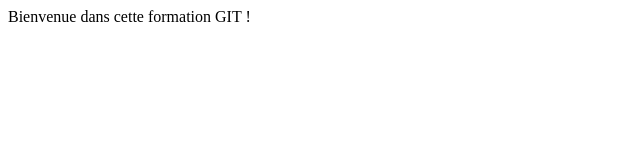
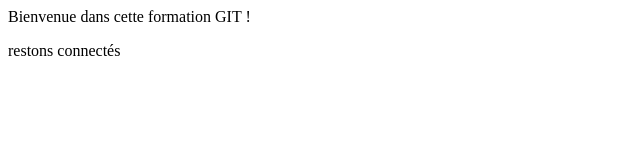
Before and after one commit to berthoni-passo/projet1, a plain HTML site: page index.html in a window 1280 px wide. Shown: the full height of the page, 0-640 px from the left. Drawn offline with Linux system fonts and the light colour scheme.

Commit message:
modification du fichier index

```diff
--- a/index.html
+++ b/index.html
@@ -16,6 +16,9 @@
 		<div>
 			Bienvenue dans cette formation GIT !
 		</div>
+		<div>
+			<p> restons connectés </p>
+			</div>
 
 
 </body></html>
```
